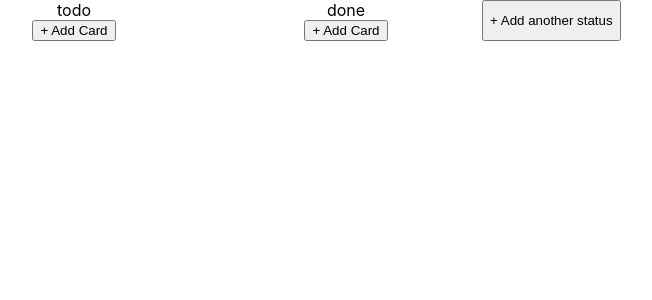
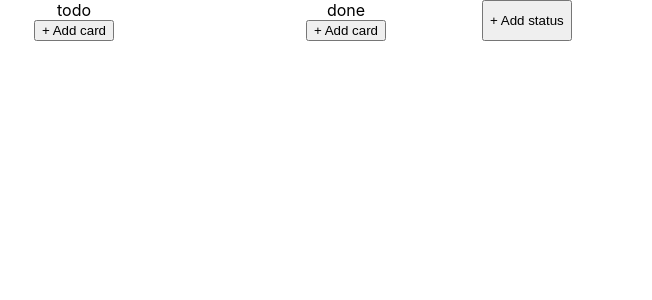
Before and after one commit to joaosilvalopes/kanbanboard, a Next.js app: page /home/Home in a window 1280 px wide. Shown: the top 300 px of the page, without its empty margins (62-714 px from the left). Built offline with nearby package versions, Linux system fonts and the light colour scheme.

Commit message:
feat: add AddCard and card state

```diff
--- /dev/null
+++ b/components/AddCard.tsx
@@ -0,0 +1,36 @@
+import React, { FC, useState } from "react"
+import { useAddCard } from "@store/cards"
+
+type Props = {
+    status: string
+}
+
+const AddCard: FC<Props> = ({ status }) => {
+    const [adding, setAdding] = useState(false)
+    const [card, setCard] = useState("")
+
+    const addCard = useAddCard(status)
+
+    const changeCard = (e: React.ChangeEvent<HTMLInputElement>) =>
+        setCard(e.target.value)
+
+    const _addCard = () => {
+        addCard(card)
+        setAdding(false)
+        setCard("")
+    }
+
+    const toggleAdding = () => setAdding((prevAdding) => !prevAdding)
+
+    return adding ? (
+        <>
+            <input type="text" value={card} onChange={changeCard}></input>
+            <button onClick={_addCard}>Add</button>
+            <button onClick={toggleAdding}>X</button>
+        </>
+    ) : (
+        <button onClick={toggleAdding}>+ Add card</button>
+    )
+}
+
+export default AddCard
--- a/components/AddStatus.tsx
+++ b/components/AddStatus.tsx
@@ -1,29 +1,31 @@
 import React, { FC, useState } from "react"
-import { useRecoilState } from "recoil"
-import statusesState from "@state/statusesState"
+import { useAddStatus } from "@store/statuses"
 
 const AddStatus: FC = () => {
     const [adding, setAdding] = useState(false)
-    const [_, setStatuses] = useRecoilState(statusesState)
     const [status, setStatus] = useState("")
+
+    const addStatus = useAddStatus()
 
     const changeStatus = (e: React.ChangeEvent<HTMLInputElement>) =>
         setStatus(e.target.value)
-    const addStatus = () => {
-        setStatuses((prev) => [...prev, status])
+
+    const add = () => {
+        addStatus(status)
         setAdding(false)
         setStatus("")
     }
+
     const toggleAdding = () => setAdding((prevAdding) => !prevAdding)
 
     return adding ? (
         <>
             <input type="text" value={status} onChange={changeStatus}></input>
-            <button onClick={addStatus}>Add</button>
+            <button onClick={add}>Add Status</button>
             <button onClick={toggleAdding}>X</button>
         </>
     ) : (
-        <button onClick={toggleAdding}>+ Add another status</button>
+        <button onClick={toggleAdding}>+ Add status</button>
     )
 }
 
--- a/components/Status.tsx
+++ b/components/Status.tsx
@@ -1,5 +1,8 @@
 import { FC } from "react"
 import styled from "styled-components"
+
+import AddCard from "@components/AddCard"
+import { useCards } from "@store/cards"
 
 const Wrapper = styled.div`
     display: flex;
@@ -10,15 +13,20 @@ const Wrapper = styled.div`
 
 const Name = styled.div``
 
-const AddCard = styled.button``
-
 type Props = { name: string }
 
-const Status: FC<Props> = ({ name }) => (
-    <Wrapper>
-        <Name>{name}</Name>
-        <AddCard>+ Add Card</AddCard>
-    </Wrapper>
-)
+const Status: FC<Props> = ({ name }) => {
+    const cards = useCards(name)
+
+    return (
+        <Wrapper>
+            <Name>{name}</Name>
+            {cards.map((card) => (
+                <div key={card}>{card}</div>
+            ))}
+            <AddCard status={name} />
+        </Wrapper>
+    )
+}
 
 export default Status
--- a/pages/home/Home.tsx
+++ b/pages/home/Home.tsx
@@ -1,10 +1,9 @@
 import type { NextPage } from "next"
 import Head from "next/head"
 import Image from "next/image"
-import { useRecoilState } from "recoil"
 import styled from "styled-components"
 
-import statusesState from "@state/statusesState"
+import { useStatuses } from "store/statuses"
 import AddStatus from "@components/AddStatus"
 import Status from "@components/Status"
 
@@ -13,7 +12,7 @@ const Main = styled.main`
 `
 
 const Home: NextPage = () => {
-    const [statuses] = useRecoilState(statusesState)
+    const statuses = useStatuses()
 
     return (
         <Main>
--- a/state/statusesState.ts
+++ /dev/null
@@ -1,6 +0,0 @@
-import { atom } from "recoil"
-
-export default atom({
-    key: "statusesState",
-    default: ["todo", "done"],
-})
--- /dev/null
+++ b/store/cards.ts
@@ -0,0 +1,18 @@
+import { atom, useRecoilValue, useSetRecoilState } from "recoil"
+
+const defaultValue: {
+    [key: string]: string[];
+} = {};
+
+const cardsState = atom({
+    key: "cardsState",
+    default: defaultValue,
+})
+
+export const useAddCard = (status: string) => {
+    const setCards = useSetRecoilState(cardsState);
+
+    return (card: string) => setCards((prev) => ({...prev, [status]: [...(prev[status] || []), card]}));
+};
+
+export const useCards = (status: string) => useRecoilValue(cardsState)[status] || [];
--- /dev/null
+++ b/store/statuses.ts
@@ -0,0 +1,14 @@
+import { atom, useRecoilValue, useSetRecoilState } from "recoil"
+
+const statusesState = atom({
+    key: "statusesState",
+    default: ["todo", "done"],
+})
+
+export const useAddStatus = () => {
+    const setStatuses = useSetRecoilState(statusesState);
+
+    return (status: string) => setStatuses((prev) => [...prev, status]);
+};
+
+export const useStatuses = () => useRecoilValue(statusesState);
--- a/tsconfig.json
+++ b/tsconfig.json
@@ -17,7 +17,7 @@
         "baseUrl": ".",
         "paths": {
             "@components/*": ["components/*"],
-            "@state/*": ["state/*"]
+            "@store/*": ["store/*"]
         }
     },
     "include": ["next-env.d.ts", "**/*.ts", "**/*.tsx"],
```
